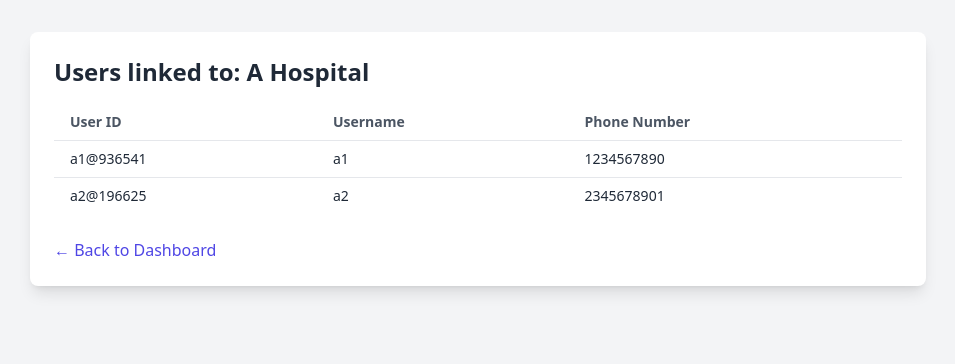
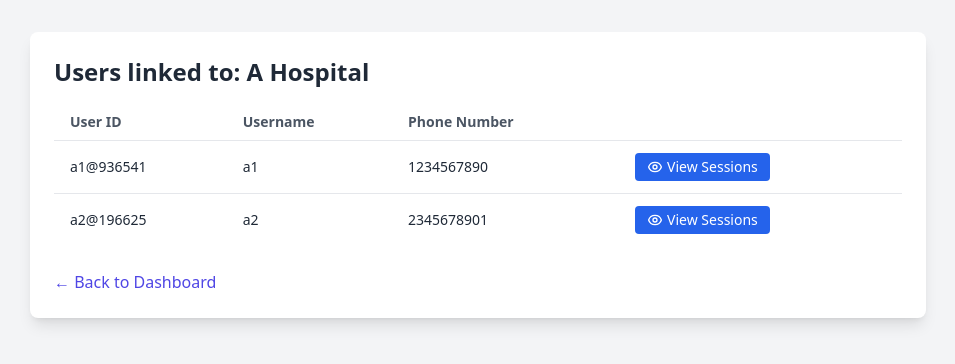
Before and after one commit to PayF123/HospitalManagement, a Flask app: page /hospital/1/users in a window 1280 px wide. Shown: the top 364 px of the page, without its empty margins (162-1117 px from the left). Run offline with Flask 3, Linux system fonts and the light colour scheme; a user stored in the database is signed in; data comes from the database, SQL or seed files in the repository; some libraries are stand-ins or nearby versions.

Commit message:
Viewing sessions of each GUI users in each hospitals

```diff
--- a/templates/hospital_gui_users.html
+++ b/templates/hospital_gui_users.html
@@ -25,6 +25,16 @@
           <td class="px-4 py-2 text-sm text-gray-800">{{ user_id }}</td>
           <td class="px-4 py-2 text-sm text-gray-800">{{ username }}</td>
           <td class="px-4 py-2 text-sm text-gray-800">{{ phone or '-' }}</td>
+          <td class="px-6 py-3">
+            <a href="{{ url_for('view_user_sessions', user_id=user_id) }}" class="inline-flex items-center px-3 py-1 text-sm font-medium text-white bg-blue-600 rounded hover:bg-blue-700 transition">
+            <!-- Eye Icon -->
+            <svg xmlns="http://www.w3.org/2000/svg" class="w-4 h-4 mr-1" fill="none" viewBox="0 0 24 24" stroke="currentColor">
+              <path stroke-linecap="round" stroke-linejoin="round" stroke-width="2" d="M15 12a3 3 0 11-6 0 3 3 0 016 0z" />
+              <path stroke-linecap="round" stroke-linejoin="round" stroke-width="2" d="M2.458 12C3.732 7.943 7.523 5 12 5c4.477 0 8.268 2.943 9.542 7-1.274 4.057-5.065 7-9.542 7-4.477 0-8.268-2.943-9.542-7z" />
+            </svg>
+            View Sessions
+            </a>
+          </td>
         </tr>
         {% endfor %}
       </tbody>
```
